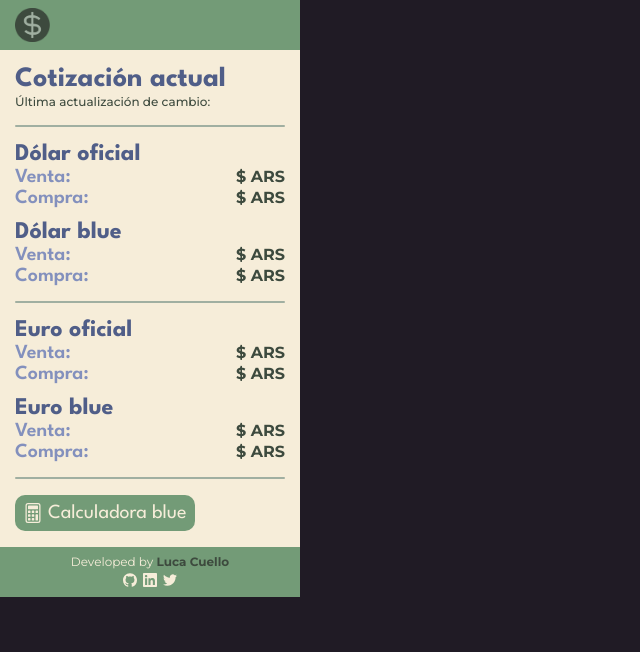
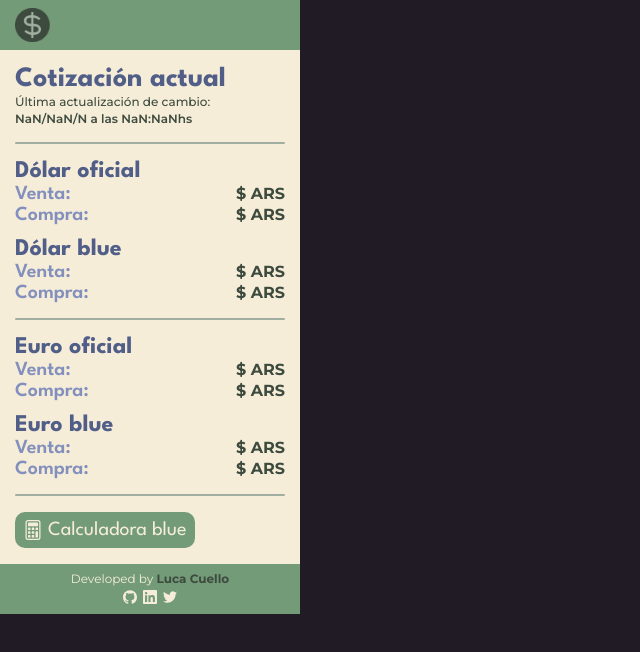
Before and after one commit to LucaCuello/DolarLive, a React (Vite) app: page / in a window 1280 px wide. Shown: the top 652 px of the page, without its empty margins (0-640 px from the left). Built offline with nearby package versions, Linux system fonts and the light colour scheme; no server answers.

Commit message:
Fixed date format for last update span

```diff
--- a/src/App.css
+++ b/src/App.css
@@ -63,6 +63,10 @@ body {
   font-family: "Montserrat", sans-serif;
   font-weight: 500;
   color: #3d4a3e;
+}
+
+.extension-title span:nth-of-type(2) {
+  font-weight: 600;
 }
 
 .extension-divider {
--- a/src/App.tsx
+++ b/src/App.tsx
@@ -28,6 +28,15 @@ function App() {
     getData();
   }, []);
 
+  const lastUpdate = new Date(data?.last_update),
+    day = lastUpdate.getDate(),
+    month = lastUpdate.getMonth() + 1,
+    year = lastUpdate.getFullYear().toString().slice(2),
+    hours = lastUpdate.getHours(),
+    minutes = lastUpdate.getMinutes();
+
+  // console.log();
+
   return (
     <div className="extension-container">
       <header className="extension-header">
@@ -47,7 +56,10 @@ function App() {
         transition={{ duration: 0.6, ease: "easeIn" }}
       >
         <h1>{!calculator ? "Cotización actual" : "Calculadora blue"}</h1>
-        <span>Última actualización de cambio: {data?.last_update.slice(0, 10)}</span>
+        <span>Última actualización de cambio:</span>
+        <span>
+          {day}/{month}/{year} a las {hours}:{minutes}hs
+        </span>
       </motion.div>
       <div className="extension-divider"></div>
       {!calculator ? (
```
